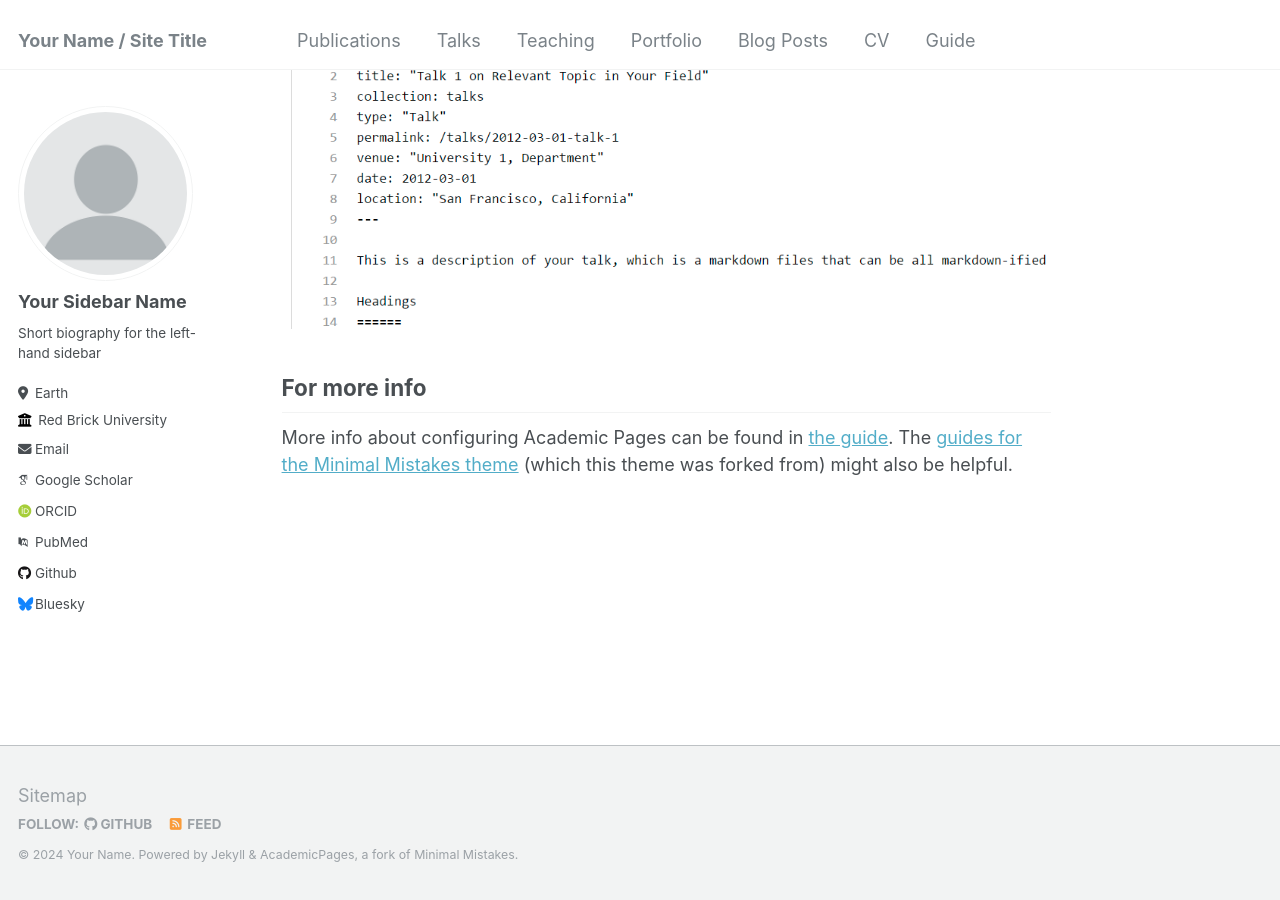
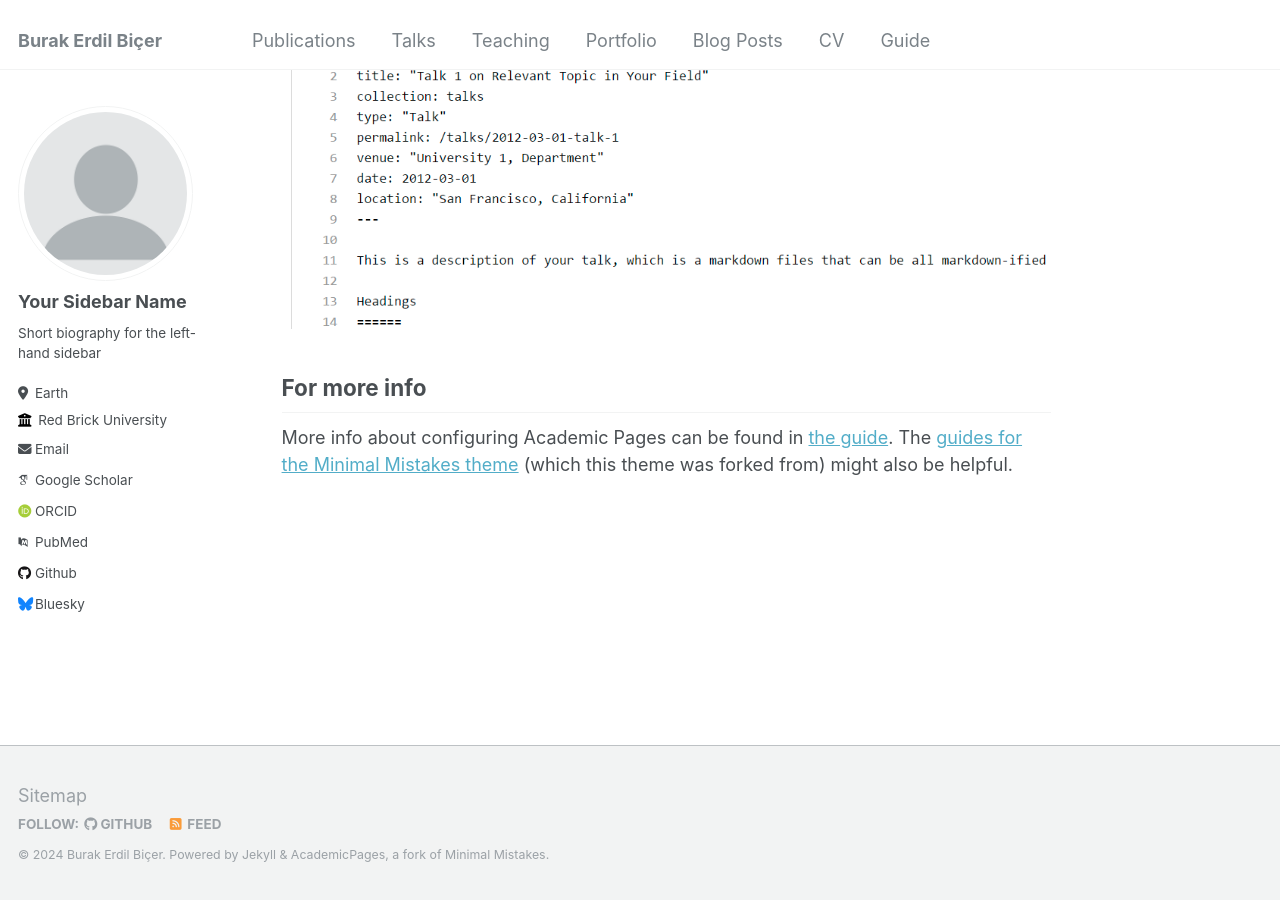
Before and after one commit to burakerdilb/burakerdilb.github.io, a Jekyll site: the page built from _pages/about.md, in a window 1280 px wide and 900 px high, scrolled down 2660 px. Built offline with Jekyll 4.4.1, drawn with Linux system fonts in a browser that asks for light colours; some web fonts are replaced.

Commit message:
Update _config.yml

```diff
--- a/_config.yml
+++ b/_config.yml
@@ -8,10 +8,10 @@
 
 # Basic Site Settings
 locale                   : "en-US"
-title                    : "Your Name / Site Title"
+title                    : "Burak Erdil Biçer"
 title_separator          : "-"
-name                     : &name "Your Name"
-description              : &description "personal description"
+name                     : &name "Burak Erdil Biçer"
+description              : &description "ITU Student"
 url                      : https://academicpages.github.io # the base hostname & protocol for your site e.g. "https://mmistakes.github.io"
 baseurl                  : "" # the subpath of your site, e.g. "/blog"
 repository               : "academicpages/academicpages.github.io"
```
